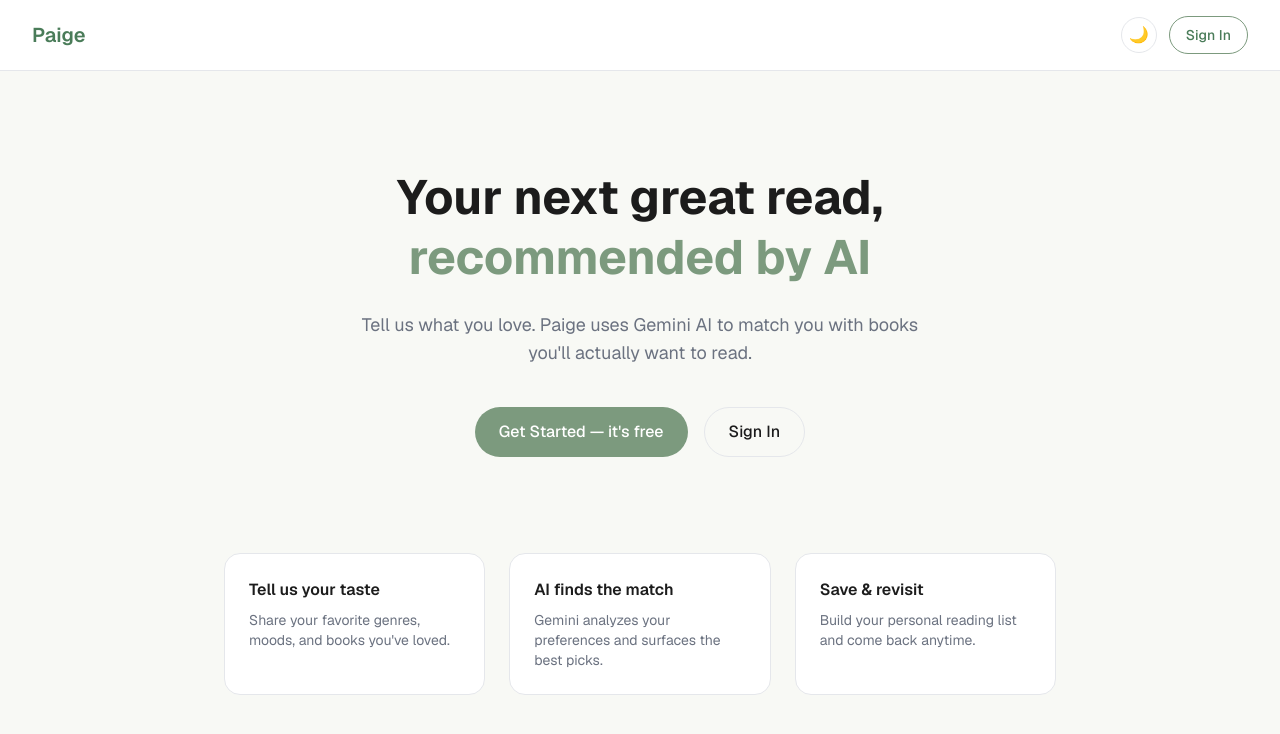
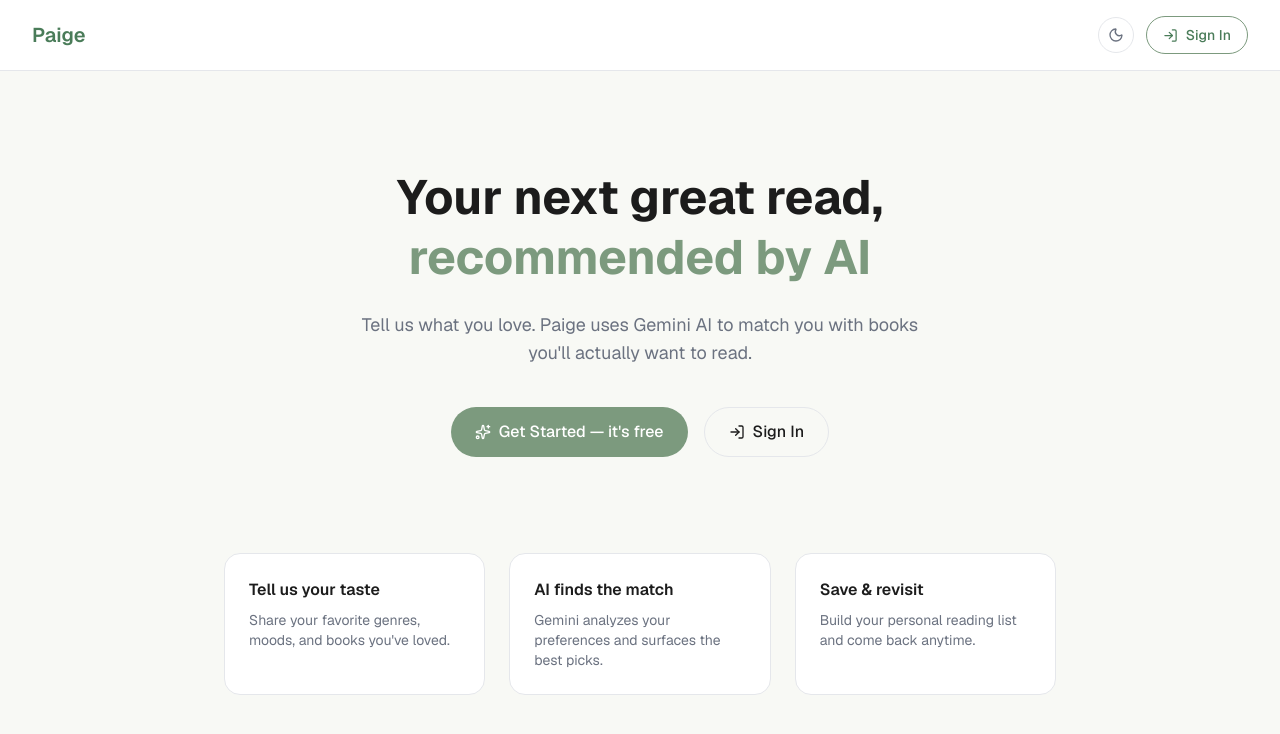
Before and after one commit to jinellebaterna/book-reco-app, a Next.js app: page / in a window 1280 px wide. Shown: the top 734 px of the page. Built offline with nearby package versions, Linux system fonts and the light colour scheme; no server answers.

Commit message:
use lucide-react icons

```diff
--- a/app/components/ThemeToggle.tsx
+++ b/app/components/ThemeToggle.tsx
@@ -1,4 +1,5 @@
 "use client";
+import { Moon, Sun } from "lucide-react";
 import { useTheme } from "@/app/context/ThemeContext";
 
 export default function ThemeToggle() {
@@ -7,14 +8,10 @@
         <button
             onClick={toggleTheme}
             aria-label="Toggle theme"
-            className="w-9 h-9 flex items-center justify-center rounded-full border
-  transition-colors"
-            style={{
-                borderColor: "var(--color-border)", color:
-                    "var(--color-text-secondary)"
-            }}
+            className="w-9 h-9 flex items-center justify-center rounded-full border transition-colors"
+            style={{ borderColor: "var(--color-border)", color: "var(--color-text-secondary)" }}
         >
-            {theme === "light" ? "🌙" : "☀️ "}
+            {theme === "light" ? <Moon size={16} /> : <Sun size={16} />}
         </button>
     );
 }
--- a/app/page.tsx
+++ b/app/page.tsx
@@ -2,6 +2,7 @@
 import { useClerk, useAuth } from "@clerk/nextjs";
 import { useRouter } from "next/navigation";
 import { useEffect } from "react";
+import { LogIn, Sparkles } from "lucide-react";
 import ThemeToggle from "./components/ThemeToggle";
 
 export default function Home() {
@@ -16,115 +17,80 @@
   }, [isSignedIn, router]);
 
   return (
-    <div className="min-h-screen" style={{
-      backgroundColor: "var(--color-bg)"
-    }}>
+    <div className="min-h-screen" style={{ backgroundColor: "var(--color-bg)" }}>
       {/* Navbar */}
       <nav
         className="flex items-center justify-between px-8 py-4 border-b"
-        style={{
-          borderColor: "var(--color-border)", backgroundColor:
-            "var(--color-card)"
-        }}
+        style={{ borderColor: "var(--color-border)", backgroundColor: "var(--color-card)" }}
       >
-        <span className="text-xl font-semibold" style={{
-          color:
-            "var(--color-primary-dark)"
-        }}>
+        <span className="text-xl font-semibold" style={{ color: "var(--color-primary-dark)" }}>
           Paige
         </span>
         <div className="flex items-center gap-3">
           <ThemeToggle />
           <button
             onClick={() => openSignIn({ forceRedirectUrl: "/dashboard" })}
-            className="px-4 py-2 rounded-full text-sm font-medium border
-  transition-colors hover:opacity-90"
-            style={{
-              borderColor: "var(--color-primary)", color:
-                "var(--color-primary-dark)"
-            }}
+            className="flex items-center gap-2 px-4 py-2 rounded-full text-sm font-medium border transition-colors
+  hover:opacity-90"
+            style={{ borderColor: "var(--color-primary)", color: "var(--color-primary-dark)" }}
           >
+            <LogIn size={15} />
             Sign In
           </button>
         </div>
       </nav>
 
       {/* Hero */}
-      <main className="flex flex-col items-center text-center px-6 py-24
-  max-w-3xl mx-auto">
+      <main className="flex flex-col items-center text-center px-6 py-24 max-w-3xl mx-auto">
         <h1
           className="text-5xl font-bold leading-tight mb-6"
           style={{ color: "var(--color-text-primary)" }}
         >
           Your next great read,{" "}
-          <span style={{ color: "var(--color-primary)" }}>recommended by
-            AI</span>
+          <span style={{ color: "var(--color-primary)" }}>recommended by AI</span>
         </h1>
-        <p className="text-lg mb-10 max-w-xl" style={{
-          color:
-            "var(--color-text-secondary)"
-        }}>
+        <p className="text-lg mb-10 max-w-xl" style={{ color: "var(--color-text-secondary)" }}>
           Tell us what you love. Paige uses Gemini AI to match you with
           books you&apos;ll actually want to read.
         </p>
         <div className="flex gap-4">
           <button
             onClick={() => openSignUp({ forceRedirectUrl: "/dashboard" })}
-            className="px-6 py-3 rounded-full text-white font-medium
-  transition-colors hover:opacity-90"
+            className="flex items-center gap-2 px-6 py-3 rounded-full text-white font-medium transition-colors
+  hover:opacity-90"
             style={{ backgroundColor: "var(--color-primary)" }}
           >
+            <Sparkles size={16} />
             Get Started — it&apos;s free
           </button>
           <button
             onClick={() => openSignIn({ forceRedirectUrl: "/dashboard" })}
-            className="px-6 py-3 rounded-full font-medium border
-  transition-colors hover:opacity-90"
-            style={{
-              borderColor: "var(--color-border)", color:
-                "var(--color-text-primary)"
-            }}
+            className="flex items-center gap-2 px-6 py-3 rounded-full font-medium border transition-colors
+  hover:opacity-90"
+            style={{ borderColor: "var(--color-border)", color: "var(--color-text-primary)" }}
           >
+            <LogIn size={16} />
             Sign In
           </button>
         </div>
       </main>
 
       {/* Feature Cards */}
-      <section className="grid grid-cols-1 sm:grid-cols-3 gap-6 px-8 pb-24
-  max-w-4xl mx-auto">
+      <section className="grid grid-cols-1 sm:grid-cols-3 gap-6 px-8 pb-24 max-w-4xl mx-auto">
         {[
-          {
-            title: "Tell us your taste",
-            desc: "Share your favorite genres, moods, and books you've loved.",
-          },
-          {
-            title: "AI finds the match",
-            desc: "Gemini analyzes your preferences and surfaces the best picks.",
-          },
-          {
-            title: "Save & revisit",
-            desc: "Build your personal reading list and come back anytime.",
-          },
+          { title: "Tell us your taste", desc: "Share your favorite genres, moods, and books you've loved." },
+          { title: "AI finds the match", desc: "Gemini analyzes your preferences and surfaces the best picks." },
+          { title: "Save & revisit", desc: "Build your personal reading list and come back anytime." },
         ].map((f) => (
           <div
             key={f.title}
             className="rounded-2xl p-6 border"
-            style={{
-              backgroundColor: "var(--color-card)", borderColor:
-                "var(--color-border)"
-            }}
+            style={{ backgroundColor: "var(--color-card)", borderColor: "var(--color-border)" }}
           >
-            <h3 className="font-semibold mb-2" style={{
-              color:
-                "var(--color-text-primary)"
-            }}>
+            <h3 className="font-semibold mb-2" style={{ color: "var(--color-text-primary)" }}>
               {f.title}
             </h3>
-            <p className="text-sm" style={{
-              color:
-                "var(--color-text-secondary)"
-            }}>
+            <p className="text-sm" style={{ color: "var(--color-text-secondary)" }}>
               {f.desc}
             </p>
           </div>
--- a/app/recommend/page.tsx
+++ b/app/recommend/page.tsx
@@ -1,6 +1,7 @@
 "use client";
 import { useState } from "react";
 import { useRouter } from "next/navigation";
+import { ChevronLeft, Sparkles, BookmarkPlus, Check, X } from "lucide-react";
 import ThemeToggle from "../components/ThemeToggle";
 
 const GENRES = ["Fiction", "Non-Fiction", "Mystery", "Sci-Fi", "Fantasy", "Romance", "Thriller", "Biography", "Self-Help",
@@ -64,9 +65,10 @@
                     <ThemeToggle />
                     <button
                         onClick={() => router.push("/dashboard")}
-                        className="text-sm"
+                        className="flex items-center gap-1 text-sm"
                         style={{ color: "var(--color-text-secondary)" }}
                     >
+                        <ChevronLeft size={16} />
                         Back to Dashboard
                     </button>
                 </div>
@@ -170,10 +172,11 @@
                     <button
                         type="submit"
                         disabled={loading}
-                        className="w-full py-3 rounded-full font-medium text-white transition-colors hover:opacity-90
-  disabled:opacity-50"
+                        className="w-full flex items-center justify-center gap-2 py-3 rounded-full font-medium text-white
+  transition-colors hover:opacity-90 disabled:opacity-50"
                         style={{ backgroundColor: "var(--color-primary)" }}
                     >
+                        <Sparkles size={16} />
                         {loading ? "Finding your books..." : "Get Recommendations"}
                     </button>
                 </form>
@@ -256,19 +259,23 @@
                                                     setSaving((prev) => ({ ...prev, [book.title]: null }));
                                                     alert(`"${book.title}" saved to your dashboard!`);
                                                 }}
-                                                className="flex-1 py-2 rounded-full text-sm font-medium text-white"
+                                                className="flex-1 flex items-center justify-center gap-2 py-2 rounded-full
+  text-sm font-medium text-white"
                                                 style={{ backgroundColor: "var(--color-primary)" }}
                                             >
+                                                <Check size={14} />
                                                 Confirm Save
                                             </button>
                                             <button
                                                 onClick={() => setSaving((prev) => ({ ...prev, [book.title]: null }))}
-                                                className="flex-1 py-2 rounded-full text-sm font-medium border"
+                                                className="flex-1 flex items-center justify-center gap-2 py-2 rounded-full
+  text-sm font-medium border"
                                                 style={{
                                                     borderColor: "var(--color-border)", color:
                                                         "var(--color-text-secondary)"
                                                 }}
                                             >
+                                                <X size={14} />
                                                 Cancel
                                             </button>
                                         </div>
@@ -281,10 +288,11 @@
                                                 [book.title]: { status: "want_to_read", total_pages: 0 },
                                             }))
                                         }
-                                        className="self-start px-4 py-2 rounded-full text-sm font-medium border
-  transition-colors hover:opacity-90"
+                                        className="self-start flex items-center gap-2 px-4 py-2 rounded-full text-sm
+  font-medium border transition-colors hover:opacity-90"
                                         style={{ borderColor: "var(--color-primary)", color: "var(--color-primary-dark)" }}
                                     >
+                                        <BookmarkPlus size={15} />
                                         Save to Dashboard
                                     </button>
                                 )}
--- a/package.json
+++ b/package.json
@@ -13,6 +13,7 @@
     "@google/generative-ai": "^0.24.1",
     "@supabase/supabase-js": "^2.103.0",
     "axios": "^1.15.0",
+    "lucide-react": "^1.8.0",
     "next": "16.2.3",
     "react": "19.2.4",
     "react-dom": "19.2.4"
```
Also changed, not shown: app/dashboard/page.tsx (+25 -7 lines), 1 other file (tests, documents, lock files or other folders).
